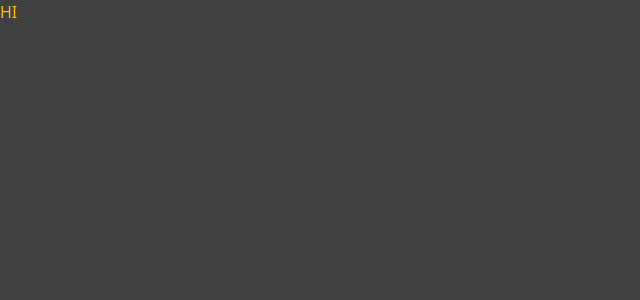
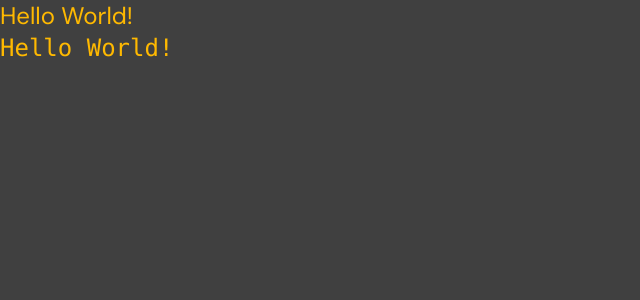
Before and after one commit to kkw855/multitenant-ecommerce-react, a React (Vite) app: page / in a window 1280 px wide. Shown: the top 300 px of the page, without its empty margins (0-640 px from the left). Built offline with nearby package versions, Linux system fonts and the light colour scheme.

Commit message:
Tailwind default font "DM Sans" 로 설정

```diff
--- a/src/globals.css
+++ b/src/globals.css
@@ -39,6 +39,7 @@
   --color-sidebar-accent-foreground: var(--sidebar-accent-foreground);
   --color-sidebar-border: var(--sidebar-border);
   --color-sidebar-ring: var(--sidebar-ring);
+  --font-sans: "DM Sans", sans-serif;
 }
 
 :root {
--- a/src/index.tsx
+++ b/src/index.tsx
@@ -7,6 +7,7 @@ if (!root) throw new Error('No root element found')
 
 createRoot(root).render(
     <StrictMode>
-      <h1 className="text-amber-400">HI</h1>
+      <h1 className="text-amber-400 text-2xl">Hello World!</h1>
+      <h1 className="text-amber-400 text-2xl font-mono">Hello World!</h1>
     </StrictMode>,
 )
```
